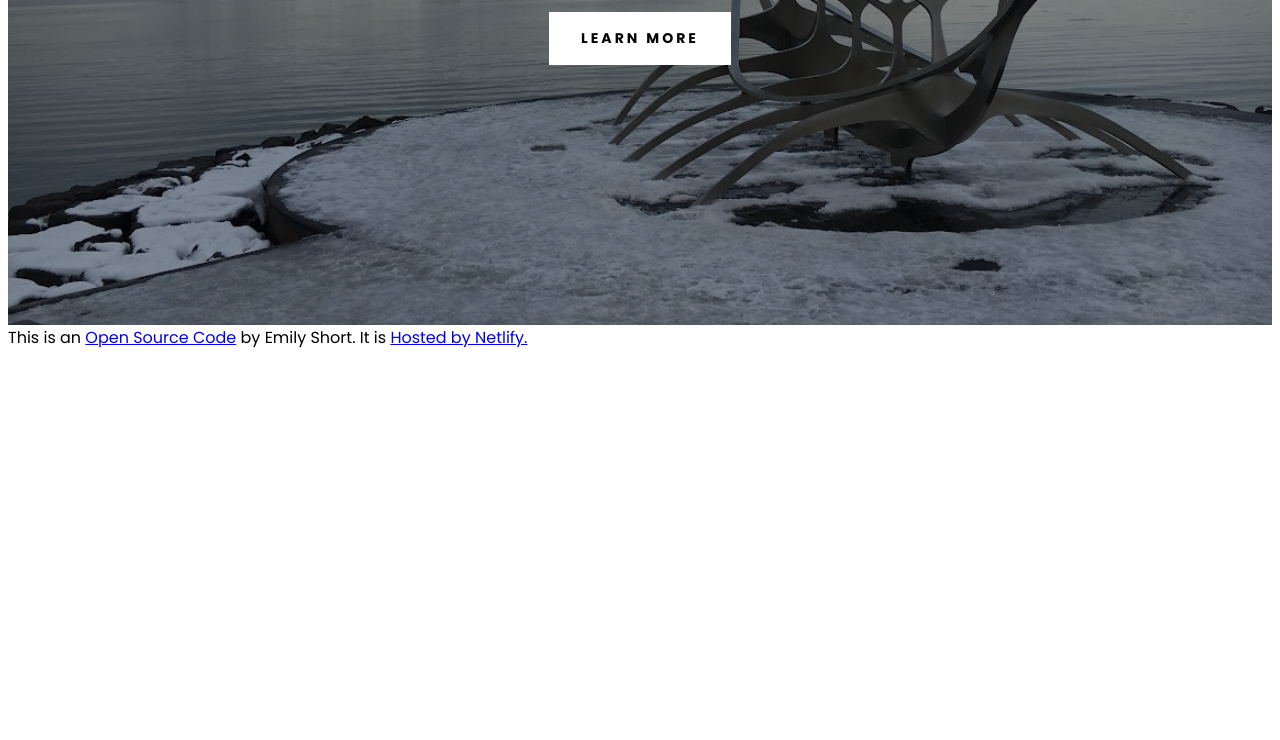
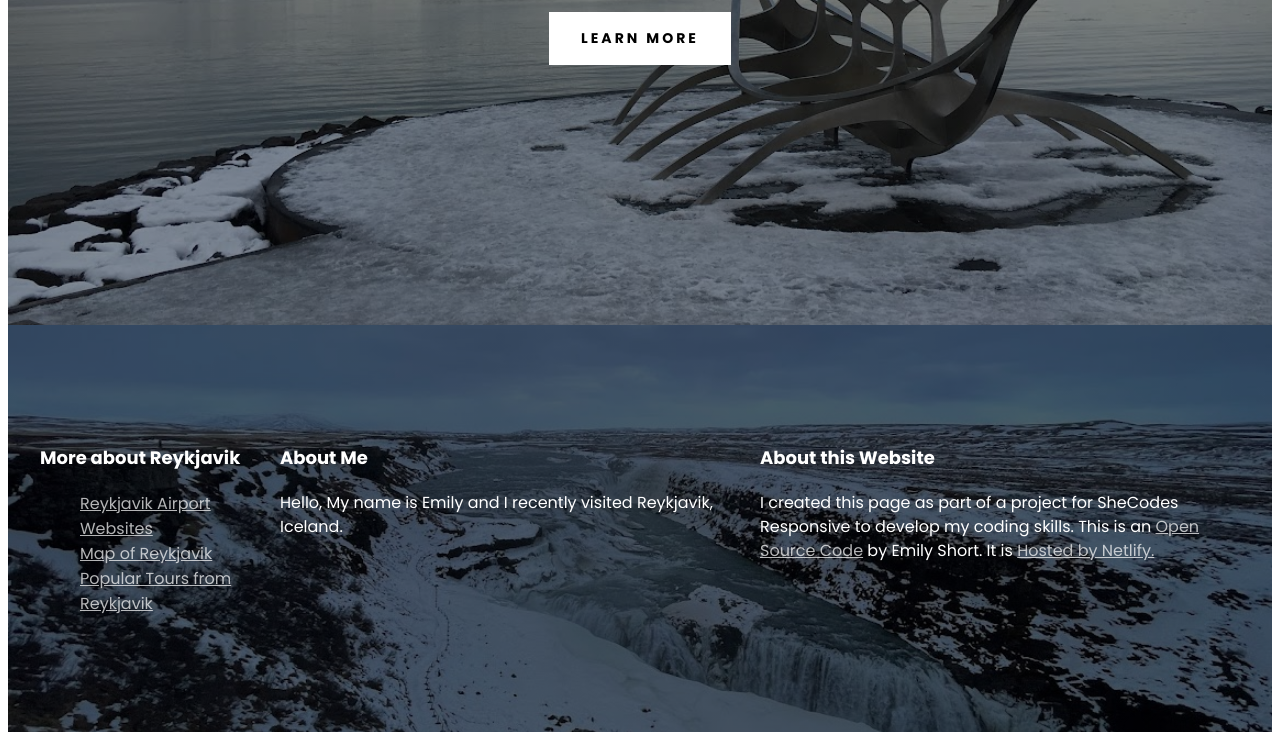
Before and after one commit to emijsho/sc-travel-project, a plain HTML site: page index.html in a window 1280 px wide. Shown: the part 540-1280 px from the top of the page. Before the commit the page ends 898 px from the top, so only its background shows below. Drawn offline with Linux system fonts and the light colour scheme.

Commit message:
updated footer.

```diff
--- a/index.html
+++ b/index.html
@@ -21,11 +21,52 @@
         <a href="#more">Learn More</a>
       </header>
     </div>
+
+    <footer>
+      <section class="grid">
+        <div>
+          <h3>More about Reykjavik</h3>
+          <ul>
+            <li>
+              <a href="https://www.isavia.is/en/reykjavik-airport"
+                >Reykjavik Airport Websites</a
+              >
+            </li>
+            <li>
+              <a
+                href="https://www.google.com/maps/place/Reykjav%C3%ADk,+Iceland/@64.1331181,-22.1820645,10z/data=!3m1!4b1!4m6!3m5!1s0x48d674b9eedcedc3:0xec912ca230d26071!8m2!3d64.1469868!4d-21.9407552!16zL20vMDZmbGc?entry=ttu"
+                >Map of Reykjavik</a
+              >
+            </li>
+            <li>
+              <a
+                href="https://www.tripadvisor.co.uk/Attractions-g189970-Activities-c42-Reykjavik_Capital_Region.html"
+                >Popular Tours from Reykjavik</a
+              >
+            </li>
+          </ul>
+        </div>
+        <div>
+          <h3>About Me</h3>
+          <p>
+            Hello, My name is Emily and I recently visited Reykjavik, Iceland.
+          </p>
+        </div>
+        <div>
+          <h3>About this Website</h3>
+          <p>
+            I created this page as part of a project for SheCodes Responsive to
+            develop my coding skills. This is an
+            <a href="https://github.com/emijsho/sc-travel-project"
+              >Open Source Code</a
+            >
+            by Emily Short. It is
+            <a href="https://travel-project-ejs.netlify.app/"
+              >Hosted by Netlify.</a
+            >
+          </p>
+        </div>
+      </section>
+    </footer>
   </body>
-  <footer>
-    This is an
-    <a href="https://github.com/emijsho/sc-travel-project">Open Source Code</a>
-    by Emily Short. It is
-    <a href="https://travel-project-ejs.netlify.app/">Hosted by Netlify.</a>
-  </footer>
 </html>
--- a/src/style.css
+++ b/src/style.css
@@ -4,6 +4,14 @@ body {
 }
 .container {
   max-width: 1400px;
+  margin: 0 auto;
+}
+.grid {
+  display: grid;
+  grid-template-columns: 1fr 2fr 2fr;
+}
+section {
+  max-width: 1200px;
   margin: 0 auto;
 }
 header {
@@ -48,7 +56,36 @@ header a {
   text-transform: uppercase;
   background-color: white;
 }
-@media (max-width: 900px) {
+
+footer {
+  color: white;
+  background-image: linear-gradient(rgba(0, 0, 0, 0.6), rgba(0, 0, 0, 0.6)),
+    url(../images/icel.jpg);
+  background-repeat: no-repeat;
+  background-size: cover;
+  padding: 100px 0;
+}
+footer h3 {
+  font-weight: 700;
+  font-size: 18px;
+  line-height: 30px;
+}
+footer p {
+  font-weight: 400;
+  font-size: 16px;
+  margin-right: 20px;
+  line-height: 24px;
+}
+footer li {
+  list-style: none;
+  margin: 0;
+  padding: 0;
+}
+footer a {
+  color: white;
+  opacity: 0.7;
+}
+@media (max-width: 960px) {
   header {
     padding: 30px 0;
   }
```
Also changed, not shown: images/icel.jpg (added).
